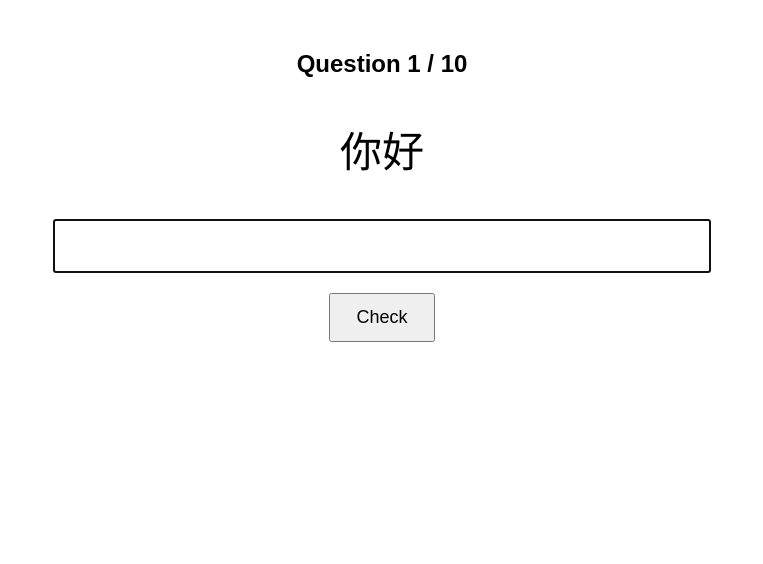
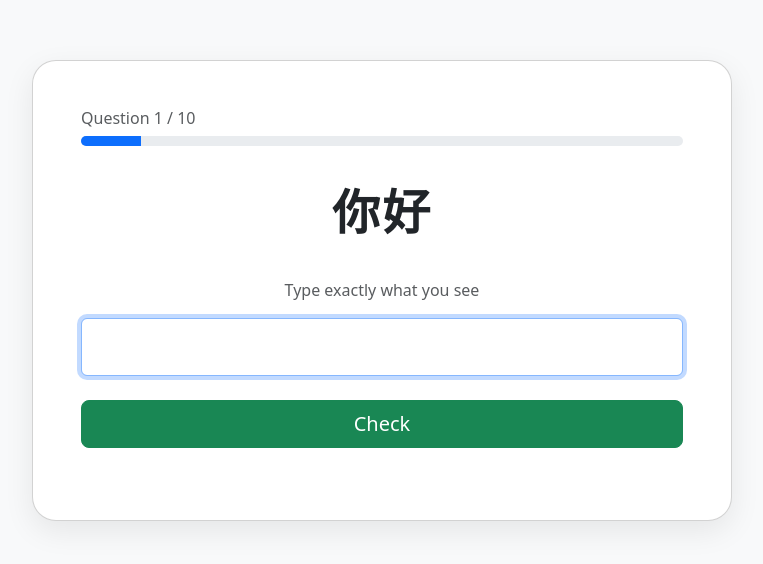
Before and after one commit to ajax997/ChQuiz, a Flask app: page /quiz in a window 1280 px wide. Shown: the top 564 px of the page, without its empty margins (258-1021 px from the left). Run offline with Flask 3, Linux system fonts and the light colour scheme.

Commit message:
Update quiz.html

```diff
--- a/templates/quiz.html
+++ b/templates/quiz.html
@@ -1,124 +1,196 @@
-<!DOCTYPE html>
-<html>
+<!doctype html>
+<html lang="en">
 
 <head>
-    <title>Chinese Quiz</title>
+    <meta charset="UTF-8">
+
+    <!-- Prevent Safari zoom -->
+    <meta name="viewport"
+        content="width=device-width, initial-scale=1, maximum-scale=1, viewport-fit=cover">
+
+    <title>Chinese Typing Practice</title>
+
+    <link href="https://cdn.jsdelivr.net/npm/bootstrap@5.3.7/dist/css/bootstrap.min.css"
+        rel="stylesheet">
 
     <style>
         body {
-            font-family: Arial;
+            background: #f8f9fa;
+        }
+
+        .quiz-card {
             max-width: 700px;
-            margin: 50px auto;
-            text-align: center;
+            margin: 60px auto;
+            border-radius: 24px;
+            box-shadow: 0 10px 30px rgba(0,0,0,.08);
         }
 
         .sentence {
-            font-size: 42px;
-            margin: 40px;
+            font-size: 48px;
+            font-weight: 700;
+            letter-spacing: 2px;
+            margin: 30px 0;
         }
 
         input {
-            width: 90%;
-            font-size: 22px;
-            padding: 12px;
-        }
-
-        button {
-            margin-top: 20px;
-            padding: 12px 25px;
-            font-size: 18px;
-        }
-
-        #result {
-            margin-top: 20px;
-            color: red;
-            font-size: 20px;
+            font-size: 20px !important; /* Prevent Safari zoom */
+            height: 58px;
         }
 
         #pinyin {
             display: none;
-            color: #0066cc;
-            margin-top: 10px;
             font-size: 22px;
+            color: #0d6efd;
+        }
+
+        .correct {
+            color: #198754;
+            font-weight: bold;
+        }
+
+        .wrong {
+            color: #dc3545;
+            font-weight: bold;
+        }
+
+        .progress {
+            height: 10px;
         }
     </style>
 </head>
 
 <body>
 
-    <h2>Question {{ number }} / {{ total }}</h2>
+<div class="container">
 
-    <div class="sentence">
+<div class="card quiz-card">
+
+<div class="card-body p-5">
+
+<h6 class="text-muted">
+Question {{ number }} / {{ total }}
+</h6>
+
+<div class="progress mb-4">
+<div class="progress-bar"
+style="width: {{ (number/total)*100 }}%"></div>
+</div>
+
+<div class="sentence text-center">
 {{ question.cn }}
 </div>
 
-    <input id="answer" autocomplete="off" autofocus>
+<div class="text-center text-muted mb-3">
+Type exactly what you see
+</div>
 
-    <br>
+<input
+id="answer"
+class="form-control"
+autocomplete="off"
+autocorrect="off"
+autocapitalize="off"
+spellcheck="false">
 
-    <button onclick="check()">Check</button>
+<div class="d-grid gap-2 mt-4">
 
-    <button id="showBtn" style="display:none;" onclick="showPinyin()">
-        Show Pinyin
+<button
+class="btn btn-success btn-lg"
+onclick="check()">
+Check
 </button>
 
-    <div id="result"></div>
+<button
+id="showBtn"
+class="btn btn-outline-secondary"
+style="display:none"
+onclick="showPinyin()">
 
-    <div id="pinyin">{{ question.pinyin }}</div>
+Show Pinyin
+
+</button>
+
+</div>
+
+<div
+id="feedback"
+class="text-center mt-4 fs-5">
+</div>
+
+<div
+id="pinyin"
+class="text-center mt-3">
+{{ question.pinyin }}
+</div>
+
+</div>
+
+</div>
+
+</div>
 
 <audio id="correctSound">
-        <source src="https://actions.google.com/sounds/v1/cartoon/clang_and_wobble.ogg">
+<source src="https://actions.google.com/sounds/v1/cartoon/pop.ogg">
 </audio>
 
 <script>
 
-        async function check() {
+const correct = "{{ question.cn }}";
 
-            const answer = document.getElementById("answer").value;
+function normalize(s){
+    return s
+        .replace(/\s+/g,"")
+        .trim();
+}
 
-            const res = await fetch("/check", {
-                method: "POST",
-                headers: {
-                    "Content-Type": "application/x-www-form-urlencoded"
-                },
-                body: "answer=" + encodeURIComponent(answer)
-            });
+async function check(){
 
-            const data = await res.json();
+    const answer=document.getElementById("answer").value;
 
-            if (data.correct) {
+    if(normalize(answer)==normalize(correct)){
 
-                document.getElementById("result").style.color = "green";
-                document.getElementById("result").innerText = "Correct!";
+        document.getElementById("feedback").innerHTML=
+        '<span class="correct">✓ Correct</span>';
 
         document.getElementById("correctSound").play();
 
-                setTimeout(() => {
+        await fetch("/check",{
+            method:"POST",
+            headers:{
+                "Content-Type":"application/x-www-form-urlencoded"
+            },
+            body:"answer="+encodeURIComponent(answer)
+        });
+
+        setTimeout(()=>{
             location.reload();
-                }, 800);
+        },700);
 
-            } else {
+    }else{
 
-                document.getElementById("result").style.color = "red";
-                document.getElementById("result").innerText = "Incorrect";
+        document.getElementById("feedback").innerHTML=
+        '<span class="wrong">✗ Try again</span>';
 
-                document.getElementById("showBtn").style.display = "inline-block";
+        document.getElementById("showBtn").style.display="block";
+
     }
 
 }
 
-        function showPinyin() {
-            document.getElementById("pinyin").style.display = "block";
+function showPinyin(){
+    document.getElementById("pinyin").style.display="block";
 }
 
-        document.getElementById("answer").addEventListener("keydown", function (e) {
-            if (e.key === "Enter") {
+document.getElementById("answer")
+.addEventListener("keydown",function(e){
+    if(e.key==="Enter"){
         check();
     }
 });
 
+document.getElementById("answer").focus();
+
 </script>
 
 </body>
-
 </html>
```
Lines whose indentation alone changed are shown as unchanged.
